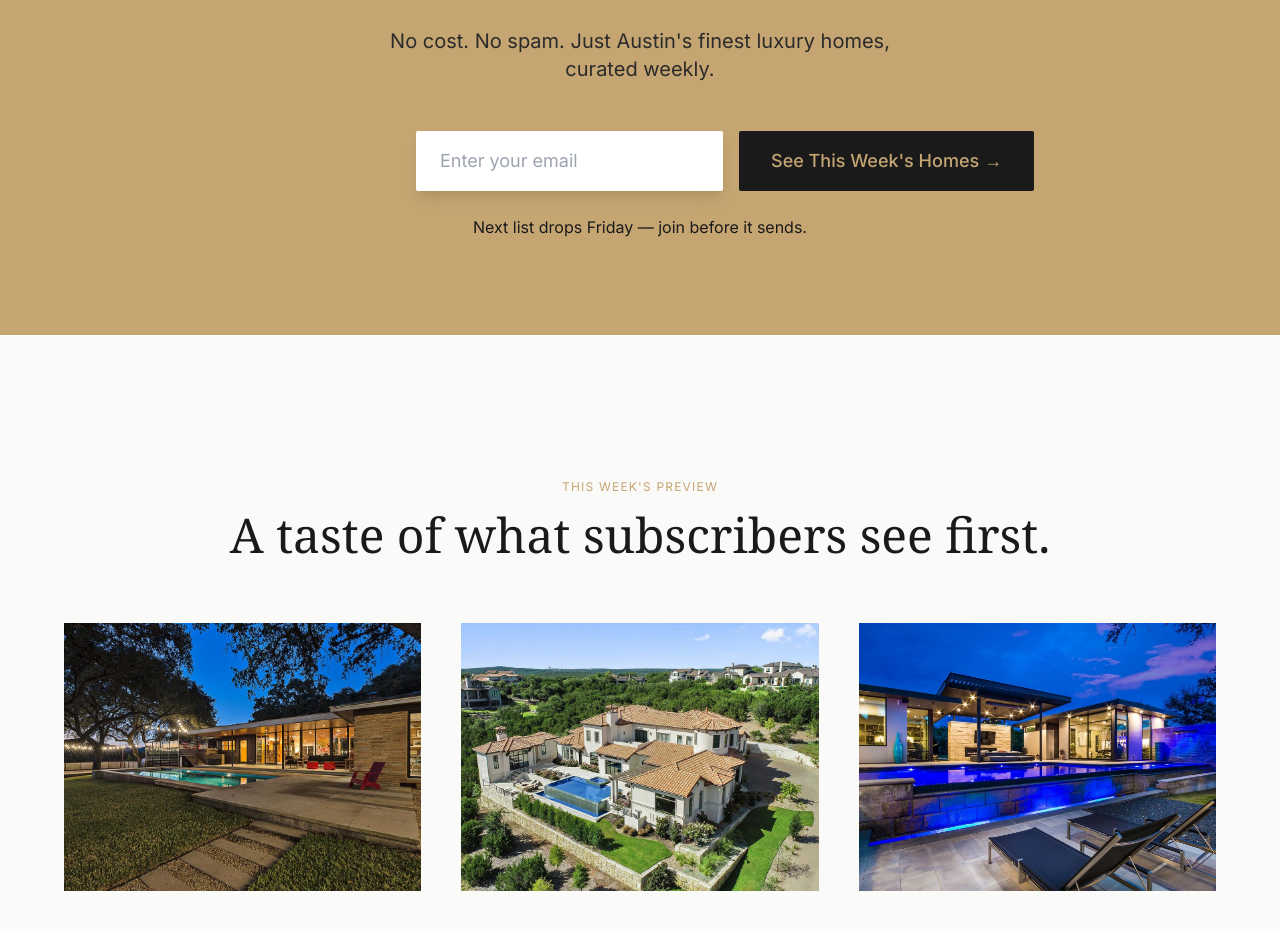
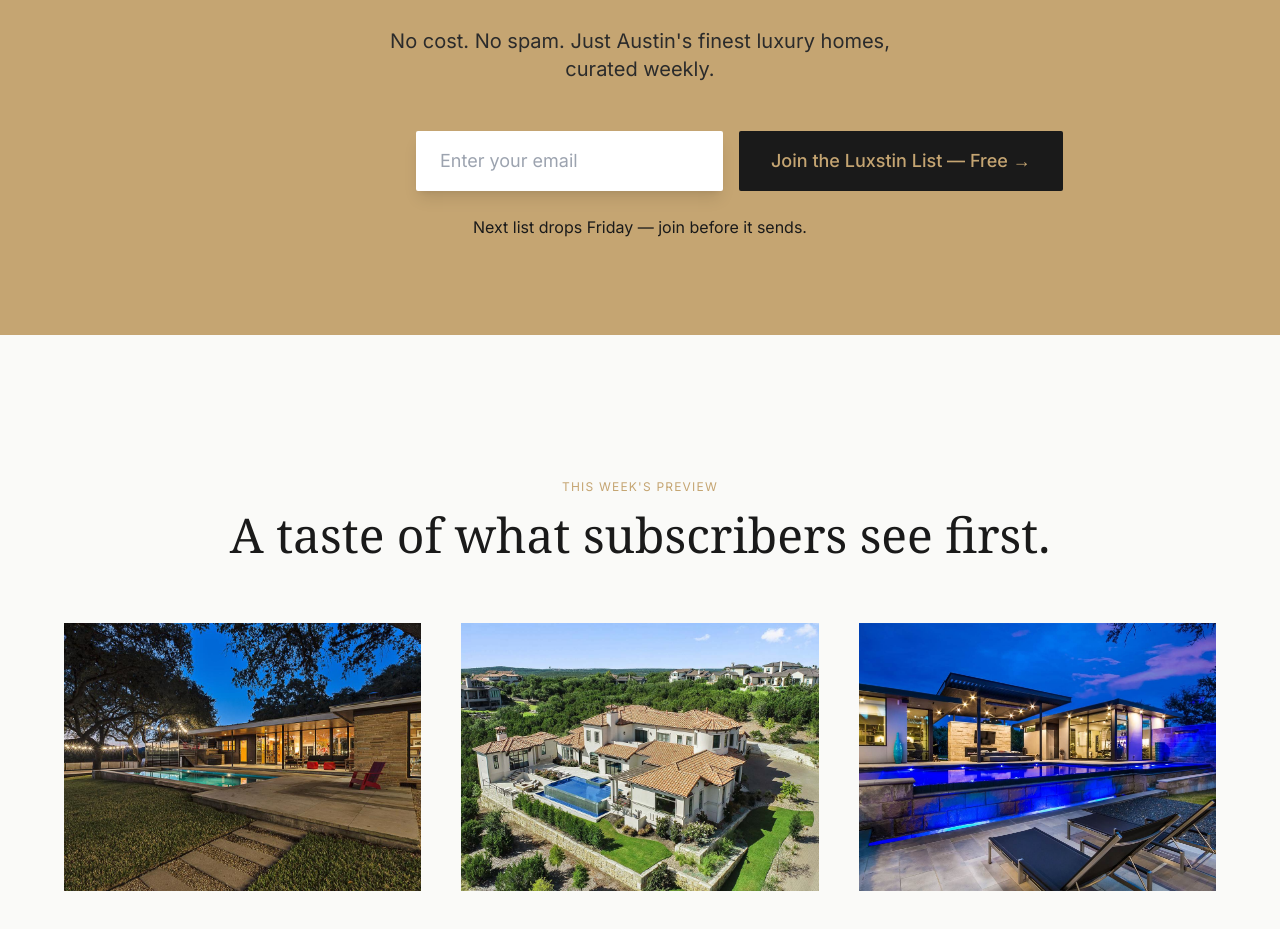
Before and after one commit to luxstin/landing-page, a React (Vite) app: page / in a window 1280 px wide. Shown: the part 2320-3249 px from the top of the page. Built offline with nearby package versions, Linux system fonts and the light colour scheme; no server answers; a web font is replaced by a local one.

Commit message:
Update MidCTA.tsx

```diff
--- a/src/components/MidCTA.tsx
+++ b/src/components/MidCTA.tsx
@@ -61,7 +61,7 @@ export default function MidCTA() {
               disabled={status === 'loading'}
               className="px-8 py-4 bg-[#1A1A1A] text-[#C5A572] text-lg font-medium rounded-sm hover:bg-[#2B2B2B] transition-all hover:-translate-y-0.5 hover:shadow-xl disabled:opacity-50 disabled:hover:translate-y-0 whitespace-nowrap"
             >
-              {status === 'loading' ? 'Joining...' : 'See This Week\'s Homes →'}
+              {status === 'loading' ? 'Joining...' : 'Join the Luxstin List — Free →'}
             </button>
           </div>
           {message && (
```
